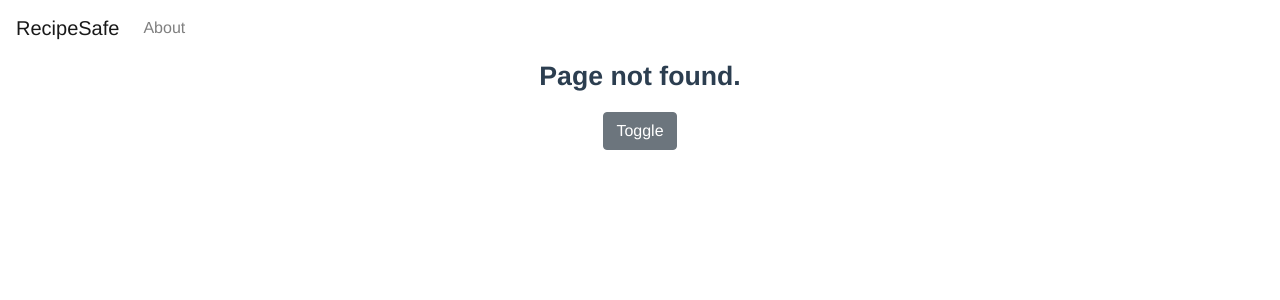
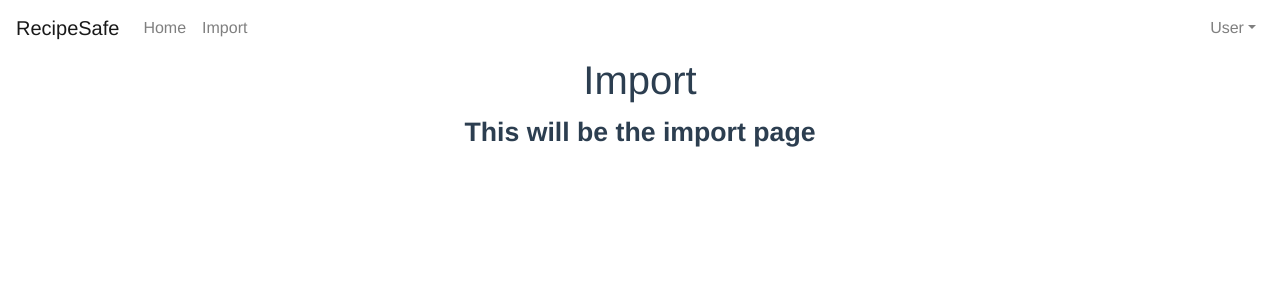
Before and after one commit to matthewshang/recipe-safe, a Vue app: page /import in a window 1280 px wide. Before the commit this address led to /notfound. Shown: the top 300 px of the page. Built offline with nearby package versions, Linux system fonts and the light colour scheme.

Commit message:
Rename About to Import and add User dropdown

```diff
--- a/src/App.vue
+++ b/src/App.vue
@@ -2,7 +2,6 @@
   <div id="app">
     <base-nav-bar></base-nav-bar>
     <router-view/>
-    <b-button class="mx-2" @click="greet" :pressed.sync="myToggle">Toggle</b-button>
   </div>
 </template>
 
--- a/src/components/BaseNavBar.vue
+++ b/src/components/BaseNavBar.vue
@@ -2,7 +2,15 @@
   <b-navbar>
     <b-navbar-brand :to="{ path: '/' }">RecipeSafe</b-navbar-brand>
     <b-navbar-nav>
-      <b-nav-item :to="{ path: '/about' }">About</b-nav-item>
+      <b-nav-item :to="{ path: '/' }">Home</b-nav-item>
+      <b-nav-item :to="{ path: '/import' }">Import</b-nav-item>
+    </b-navbar-nav>
+
+    <b-navbar-nav class="ml-auto">
+      <b-nav-item-dropdown text="User" right>
+        <b-dropdown-item :to="{ path: '/notfound' }">Account</b-dropdown-item>
+        <b-dropdown-item :to="{ path: '/notfound' }">Logout</b-dropdown-item>
+      </b-nav-item-dropdown>
     </b-navbar-nav>
   </b-navbar>
 </template>
--- a/src/router.js
+++ b/src/router.js
@@ -2,7 +2,7 @@ import Vue from 'vue'
 import Router from 'vue-router'
 import Home from './views/Home.vue'
 import Entry from './views/Entry.vue'
-import About from './views/About.vue'
+import Import from './views/Import.vue'
 import NotFound from './views/NotFound.vue'
 
 Vue.use(Router)
@@ -17,9 +17,9 @@ export default new Router({
       component: Home
     },
     {
-      path: '/about',
-      name: 'About',
-      component: About
+      path: '/import',
+      name: 'Import',
+      component: Import
     },
     {
       path: '/entries/:slug',
--- a/src/views/About.vue
+++ b/src/views/Import.vue
@@ -1,13 +1,13 @@
 <template>
   <div>
-    <h1>About</h1>
-    <p>This is the about page</p>
+    <h1>Import</h1>
+    <p>This will be the import page</p>
   </div>
 </template>
 
 <script>
 export default {
-  name: 'About'
+  name: 'Import'
 }
 </script>
 
```
